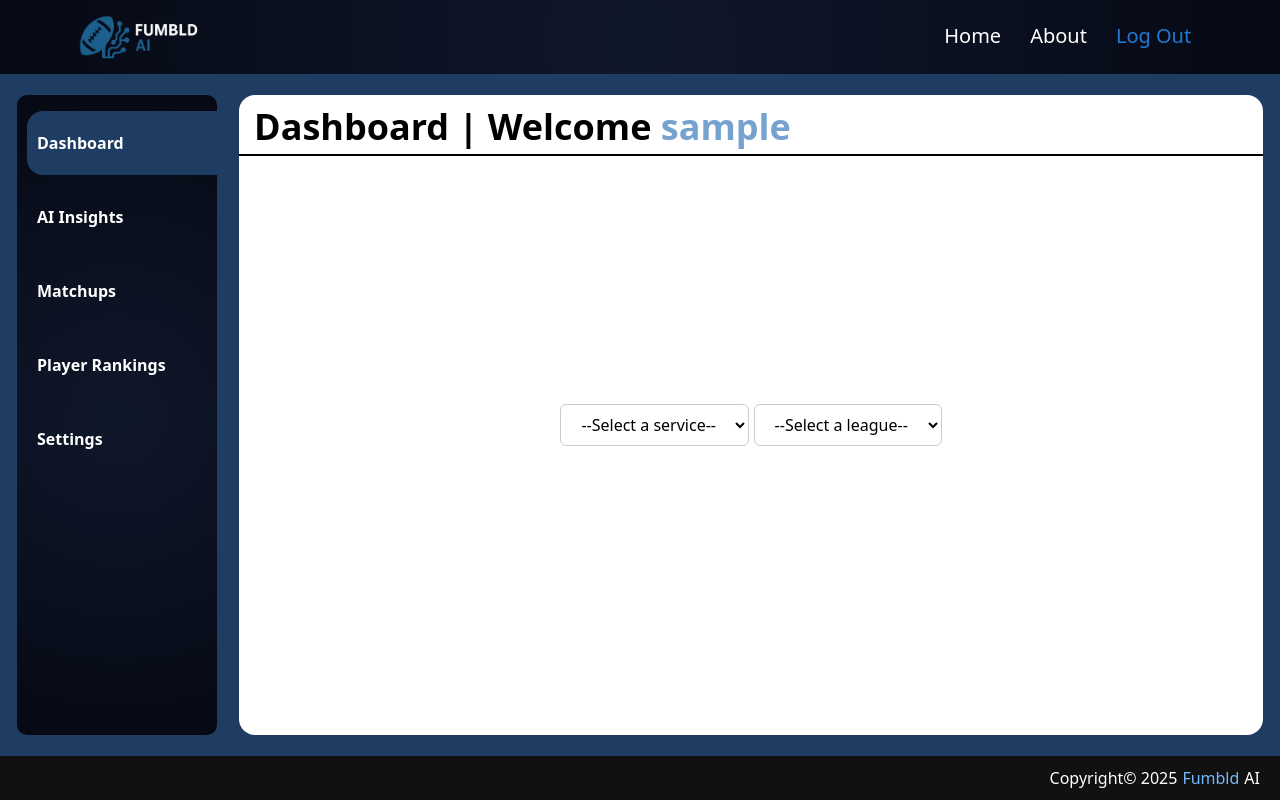
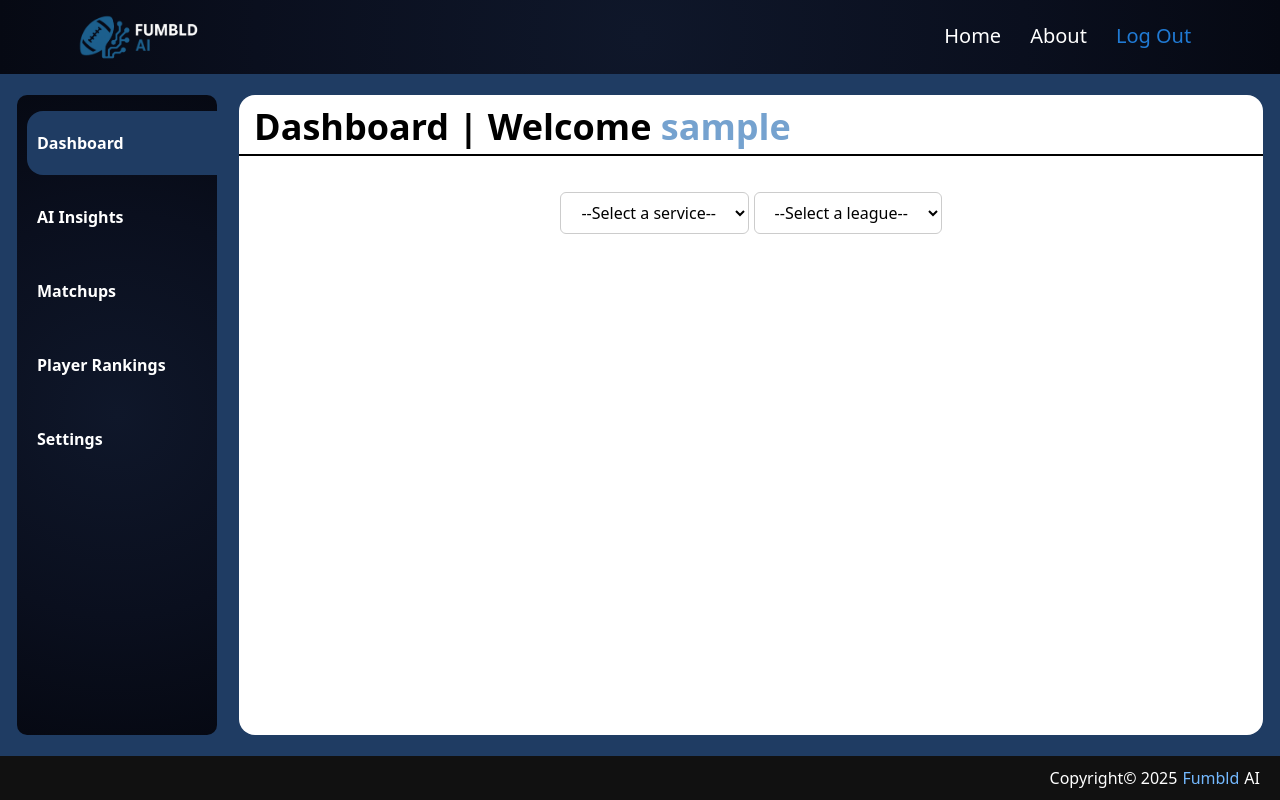
Before and after one commit to ant-cantu/fumbld-ai, a Flask app: page /dashboard in a window 1280 px wide. Run offline with Flask 3, Linux system fonts and the light colour scheme; the visitor is signed in with stand-in values (Sample User, id 1).

Commit message:
Update dashboard layout and YahooLeague model constraints
Changed YahooLeague model to allow non-unique yahoo_league_id. Improved dashboard CSS by switching to min-height, adjusting content alignment, adding flex growth, and padding for better layout and scrolling.

```diff
--- a/source/fumbld_ai/models.py
+++ b/source/fumbld_ai/models.py
@@ -83,7 +83,7 @@ class YahooLeague(db.Model):
     id = db.Column(db.Integer, primary_key=True)
 
     # Store roster information in this table
-    yahoo_league_id = db.Column(db.String(20), unique=True, nullable=False)
+    yahoo_league_id = db.Column(db.String(20), unique=False, nullable=False)
     yahoo_league_name = db.Column(db.String(45), unique=False, nullable=False)
     yahoo_roster = db.Column(JSON)
 
--- a/source/static/css/dashboard.css
+++ b/source/static/css/dashboard.css
@@ -10,7 +10,7 @@ body {
     flex-direction: column;
     margin: 0;
     padding: 0;
-    height: 100vh;
+    min-height: 100vh;
     width: 100vw;
     justify-content: space-between;
     gap: 5px;
--- a/source/static/css/modules/dashboard.css
+++ b/source/static/css/modules/dashboard.css
@@ -6,10 +6,12 @@
 .dashboard-container #content {
     display: flex;
     flex-direction: column;
-    justify-content: center;
+    justify-content: flex-start; /* center */
     align-items: center;
     gap: 25px;
     overflow-y: auto;
+    flex: 1;
+    padding-top: 20px;
 }
 
 .dashboard-container #content .roster {
```
